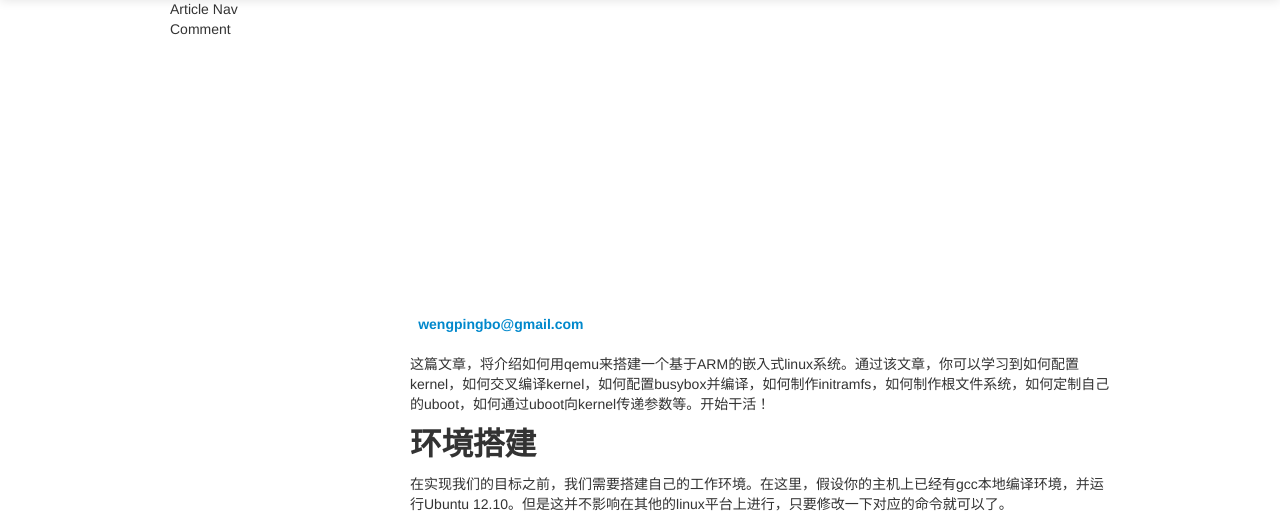
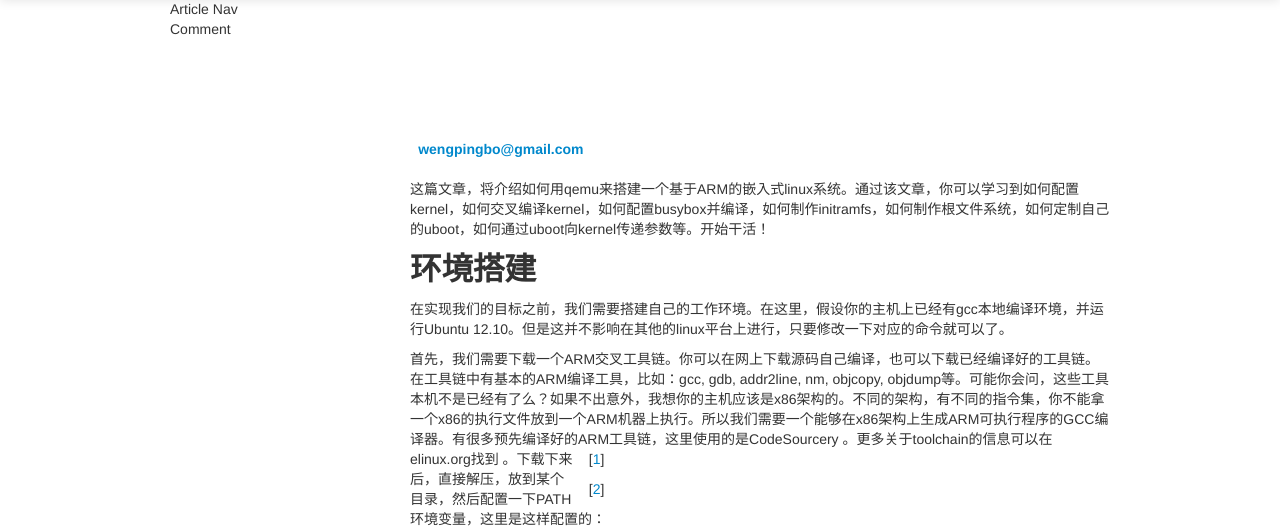
Before and after one commit to wengpingbo/naked-bug, a PHP site: page /qemu_arm_blog.php in a window 1280 px wide. Shown: the part 41-567 px from the top of the page. Run offline with PHP 8.4, Linux system fonts and the light colour scheme.

Commit message:
change #header h1 margin-top
Signed-off-by: WEN Pingbo <wengpingbo@gmail.com>

```diff
--- a/css/main.css
+++ b/css/main.css
@@ -48,7 +48,7 @@ a:active {
 }
 
 #header h1 {
-  margin-top: 35%;
+  margin-top: 70px;
 }
 
 #header span {
```
